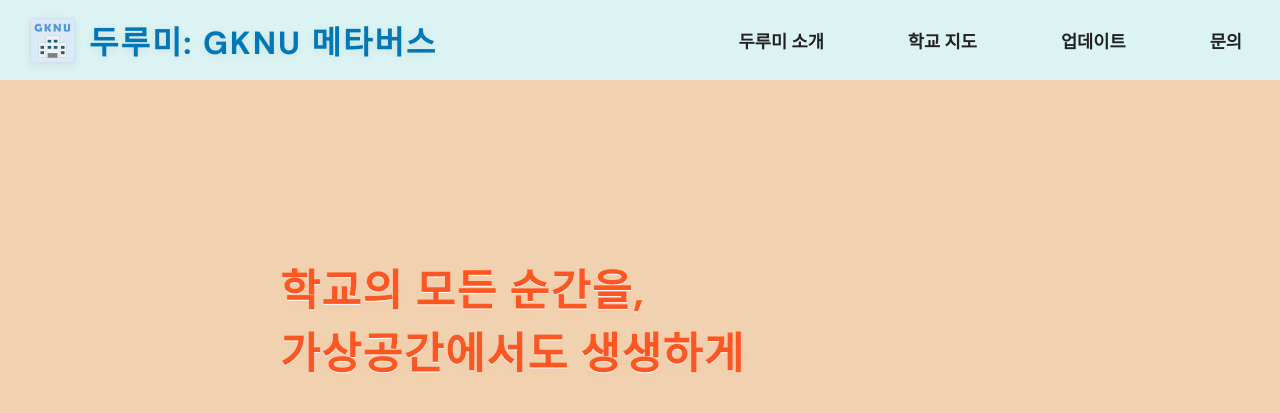
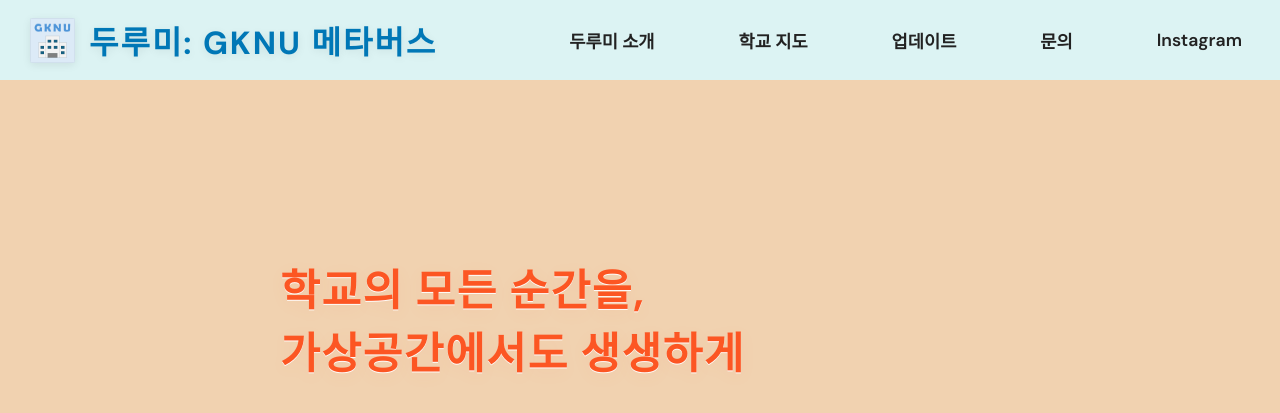
Before and after one commit to durumi-contact/durumi-contact.github.io, a Jekyll site: the page built from index.html, in a window 1280 px wide and 900 px high. Shown: the top 413 px of the window. Built offline with Jekyll 4.4.1, drawn with Linux system fonts in a browser that asks for light colours.

Commit message:
temp text

```diff
--- a/_includes/header.html
+++ b/_includes/header.html
@@ -15,6 +15,7 @@
                  title="두루미 앱 관련 문의 메일 보내기">
                 문의</a>
             </li>
+            <li><a href="https://www.instagram.com/durumi.school.metaverse/" target="_blank">Instagram</a></li>
         </ul>
     </div>
 </div>
```
